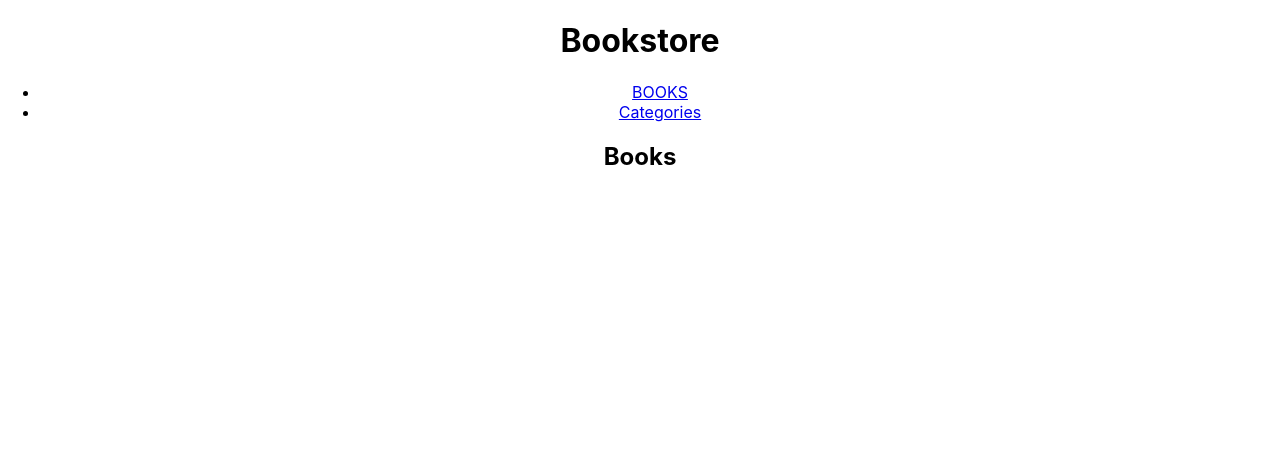
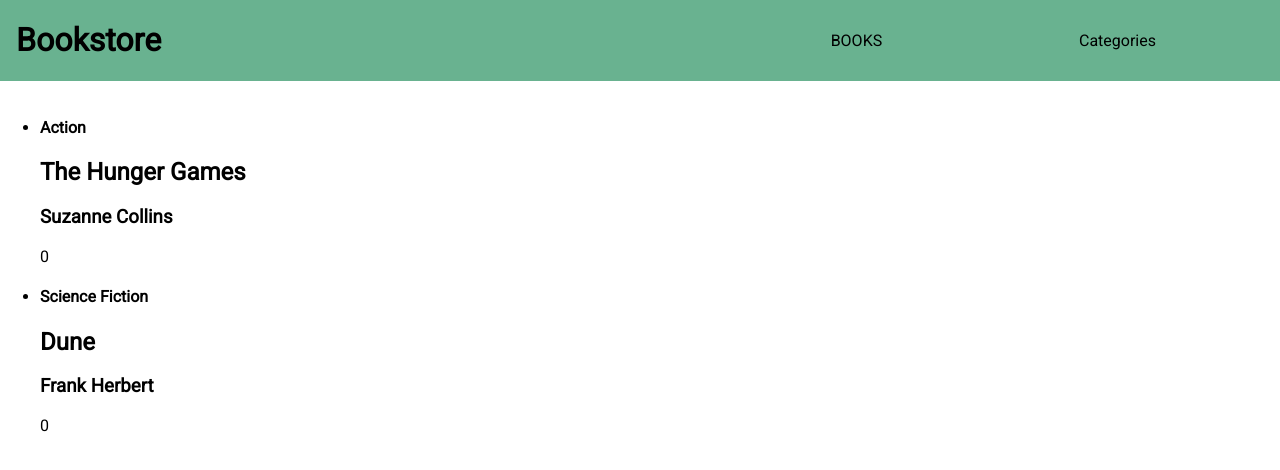
Before and after one commit to mirouhml/Bookstore, a React (Create React App) app: page /#/ in a window 1280 px wide. Shown: the top 470 px of the page. Built offline with nearby package versions, Linux system fonts and the light colour scheme.

Commit message:
Implement Books and Book components and use uuid for id.

```diff
--- a/package.json
+++ b/package.json
@@ -10,6 +10,7 @@
     "react-dom": "^17.0.2",
     "react-router-dom": "^6.2.2",
     "react-scripts": "5.0.0",
+    "uuid": "^8.3.2",
     "web-vitals": "^2.1.4"
   },
   "scripts": {
@@ -35,5 +36,8 @@
       "last 1 firefox version",
       "last 1 safari version"
     ]
+  },
+  "devDependencies": {
+    "@types/uuid": "^8.3.4"
   }
 }
--- a/src/App.css
+++ b/src/App.css
@@ -1,5 +1,21 @@
+@import url('https://fonts.googleapis.com/css2?family=Roboto');
+
+html,
+body {
+  margin: 0;
+  height: 100%;
+  font-size: 16px;
+  font-family: 'Roboto', sans-serif;
+}
+
+.App,
+#root {
+  height: 100%;
+  width: 100%;
+}
+
 .App {
-  text-align: center;
+  display: flex;
 }
 
 .App-logo {
--- a/src/components/Book.js
+++ b/src/components/Book.js
@@ -0,0 +1,12 @@
+import React from 'react';
+
+const Book = (props) => (
+  <li>
+    <h4>{props.category}</h4>
+    <h2>{props.title}</h2>
+    <h3>{props.author}</h3>
+    <p>{props.progress}</p>
+  </li>
+);
+
+export default Book;
--- a/src/components/Books.js
+++ b/src/components/Books.js
@@ -1,5 +1,38 @@
-import React from 'react';
+import React, { useState, useEffect } from 'react';
+import Book from './Book';
+import { v4 as uuidv4 } from 'uuid';
 
-const Books = () => <h2>Books</h2>;
+const Books = () => {
+  const [books, setBooks] = useState([]);
+
+  useEffect(() => {
+    setBooks([
+        {
+          id: uuidv4(),
+          title: 'The Hunger Games',
+          author: 'Suzanne Collins',
+          category: 'Action',
+          progress: 0,
+        },
+        {
+          id: uuidv4(),
+          title: 'Dune',
+          author: 'Frank Herbert',
+          category: 'Science Fiction',
+          progress: 0,
+        },
+      ]);
+  }, []);
+
+  return (
+    <ul>
+      {
+        books.map((book) => (
+          <Book key={book.id} title={book.title} author={book.author} category={book.category} progress={book.progress} />
+        ))
+      }
+    </ul>
+  );
+};
 
 export default Books;
--- /dev/null
+++ b/src/components/Navigator.css
@@ -0,0 +1,51 @@
+.header {
+  display: flex;
+  padding: 0 1rem;
+  background-color: rgb(105 178 144);
+  color: rgb(0, 0, 0);
+}
+
+.header h1 {
+  flex-grow: 4;
+  text-align: left;
+}
+
+.header ul {
+  display: flex;
+  list-style-type: none;
+  align-items: center;
+  margin: 0;
+  margin-right: 1rem;
+  flex-grow: 3;
+  height: 100%;
+}
+
+.header li {
+  height: 100%;
+  width: 100%;
+}
+
+.header li:hover {
+  background-color: #59a281;
+}
+
+.active-background {
+  background-color: #59a281;
+}
+
+.header a {
+  text-decoration: none;
+  color: rgb(0, 0, 0);
+  flex-basis: 100%;
+  display: flex;
+  align-items: center;
+  justify-content: center;
+  width: 100%;
+  height: 100%;
+}
+
+.main {
+  display: flex;
+  flex-direction: column;
+  width: 100%;
+}
--- a/src/components/Navigator.js
+++ b/src/components/Navigator.js
@@ -7,6 +7,7 @@
 } from 'react-router-dom';
 import Books from './Books';
 import Categories from './Categories';
+import './Navigator.css';
 
 const Navigator = () => (
   <Router>
```
Also changed, not shown: 1 other file (tests, documents, lock files or other folders).
